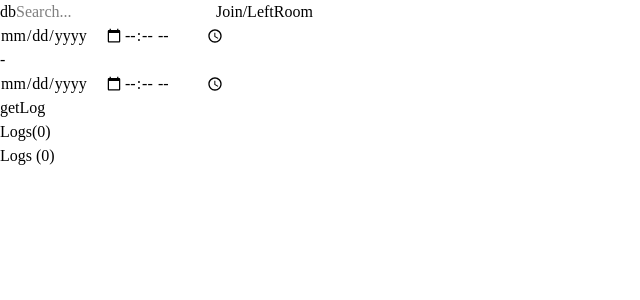
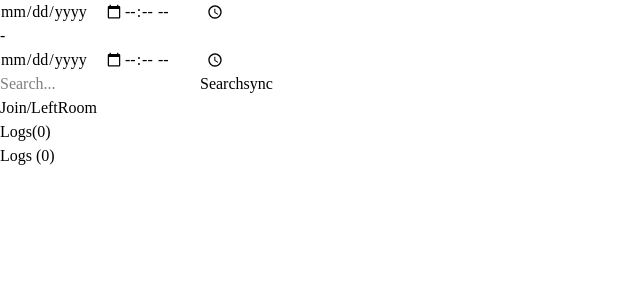
Before and after one commit to Ryusei-M-G/vrc-log-inspector, a React (Vite) app in the folder src/renderer/: page / in a window 1280 px wide. Shown: the top 300 px of the page, without its empty margins (0-640 px from the left). Built offline with nearby package versions, Linux system fonts and the light colour scheme.

Commit message:
chore: change design colors

```diff
--- a/src/renderer/src/App.tsx
+++ b/src/renderer/src/App.tsx
@@ -160,16 +160,9 @@ function App(): React.JSX.Element {
   return (
     <div className="h-screen overflow-y-auto bg-zinc-800 text-white">
       <header className="sticky top-0 z-20 flex flex-col gap-2 px-4 py-2 bg-zinc-900/70 backdrop-blur-xl border-b border-zinc-700/50">
-        {/* Row 1: DB, Search, Template buttons */}
+        {/* Row 1: Date filters, Search, getLog, Sync */}
         <div className="flex items-center gap-2">
-          <Button onClick={handleSaveToDb} loading={isLoadingDb} loadingText="Saving...">
-            db
-          </Button>
-
-          {isAnyLoading && (
-            <Spinner message={isLoadingLogs ? 'Loading logs...' : 'Saving to database...'} />
-          )}
-
+          <DateTimeRangeFilter value={dateRange} onChange={setDateRange} />
           <Input
             type="text"
             value={searchText}
@@ -177,32 +170,36 @@ function App(): React.JSX.Element {
             placeholder="Search..."
             className="flex-1"
           />
+          <Button
+            onClick={handleSearch}
+            loading={isLoadingLogs}
+            loadingText="Searching..."
+            disabled={!hasDateRange}
+            variant="primary"
+          >
+            Search
+          </Button>
+          <Button onClick={handleSaveToDb} loading={isLoadingDb} loadingText="Syncing...">
+            sync
+          </Button>
+          {isAnyLoading && (
+            <Spinner message={isLoadingLogs ? 'Loading logs...' : 'Syncing...'} />
+          )}
+        </div>
 
+        {/* Row 2: Template buttons */}
+        <div className="flex items-center gap-2">
           <Button
             onClick={() => setSearchText('OnPlayerJoined OnPlayerLeft')}
             className="text-sm"
           >
             Join/Left
           </Button>
-
           <Button
             onClick={() => setSearchText('Joining OnLeftRoom')}
             className="text-sm"
           >
             Room
-          </Button>
-        </div>
-
-        {/* Row 2: Date filters */}
-        <div className="flex items-center gap-2">
-          <DateTimeRangeFilter value={dateRange} onChange={setDateRange} />
-          <Button
-            onClick={handleSearch}
-            loading={isLoadingLogs}
-            loadingText="Loading..."
-            disabled={!hasDateRange}
-          >
-            getLog
           </Button>
         </div>
       </header>
--- a/src/renderer/src/components/TabsBar.tsx
+++ b/src/renderer/src/components/TabsBar.tsx
@@ -9,10 +9,10 @@ interface TabsBarProps {
 
 const getTabStyle = (tab: Tab, isActive: boolean): string => {
   if (tab.isMain) {
-    // Main tab: blue theme
+    // Main tab: cyan theme
     return isActive
-      ? 'bg-blue-600 text-white'
-      : 'bg-blue-900/50 text-blue-300 hover:bg-blue-800/50 hover:text-blue-200'
+      ? 'bg-cyan-600 text-white'
+      : 'bg-cyan-900/50 text-cyan-300 hover:bg-cyan-800/50 hover:text-cyan-200'
   }
   // Search tabs: gray theme
   return isActive
@@ -35,7 +35,7 @@ export function TabsBar({
           onClick={() => onTabSelect(tab.id)}
         >
           <span className="max-w-32 truncate">{tab.label}</span>
-          <span className={`text-xs ${tab.isMain ? 'text-blue-300/70' : 'text-zinc-500'}`}>
+          <span className={`text-xs ${tab.isMain ? 'text-cyan-300/70' : 'text-zinc-500'}`}>
             ({tab.logs.length})
           </span>
           {!tab.isMain && (
--- a/src/renderer/src/components/ui/Button.tsx
+++ b/src/renderer/src/components/ui/Button.tsx
@@ -3,6 +3,12 @@ import type { ButtonHTMLAttributes } from 'react'
 interface ButtonProps extends ButtonHTMLAttributes<HTMLButtonElement> {
   loading?: boolean
   loadingText?: string
+  variant?: 'default' | 'primary'
+}
+
+const VARIANT_STYLES = {
+  default: 'bg-zinc-700 hover:bg-zinc-600',
+  primary: 'bg-cyan-600 hover:bg-cyan-500'
 }
 
 export function Button({
@@ -11,12 +17,13 @@ export function Button({
   loadingText,
   disabled,
   className = '',
+  variant = 'default',
   ...props
 }: ButtonProps): React.JSX.Element {
   return (
     <button
       disabled={disabled || loading}
-      className={`bg-zinc-700 rounded-md px-4 py-2 text-white hover:bg-zinc-600 disabled:opacity-50 disabled:cursor-not-allowed ${className}`}
+      className={`rounded-md px-4 py-2 text-white disabled:opacity-50 disabled:cursor-not-allowed ${VARIANT_STYLES[variant]} ${className}`}
       {...props}
     >
       {loading ? (loadingText ?? children) : children}
```
